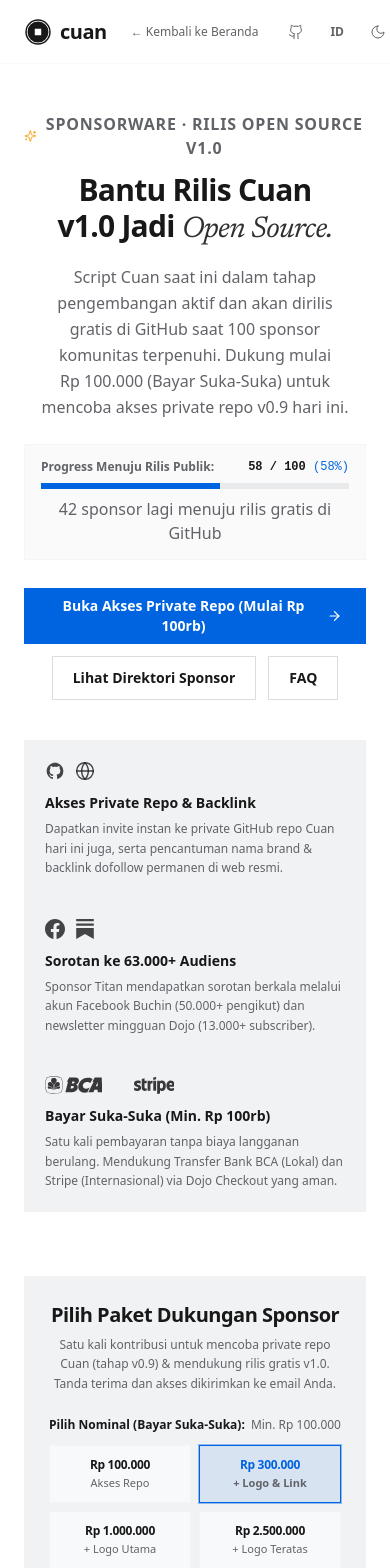
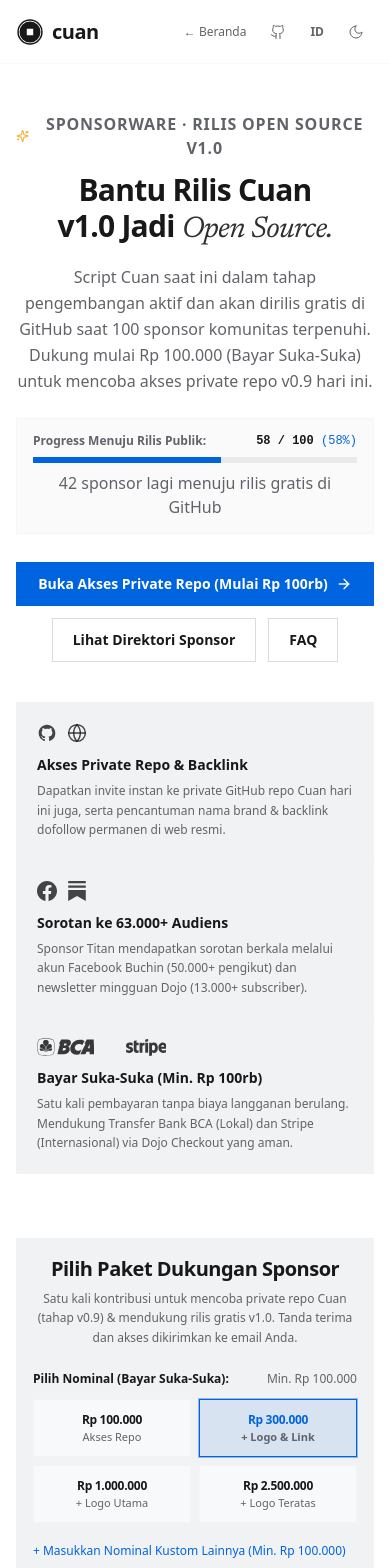
Before and after one commit to buchin/cuan-landing, a React (Vite) app: page /sponsor in a window 390 px wide. Shown: the top 1568 px of the page. Built offline with nearby package versions, Linux system fonts and the light colour scheme; no server answers.

Commit message:
fix(mobile): prevent horizontal overflow by compacting navbar, wrapping footer, and enforcing overflow-x-hidden

```diff
--- a/src/components/layout/Footer.tsx
+++ b/src/components/layout/Footer.tsx
@@ -11,8 +11,8 @@ export function Footer({ onOpenGithubModal, isSubPage = false }: FooterProps) {
   const { t } = useLanguage()
 
   return (
-    <footer className="mx-auto flex max-w-6xl flex-wrap items-center justify-between gap-4 border-t border-border/60 px-6 py-6 text-sm text-muted-foreground sm:px-8">
-      <p className="flex items-center gap-1.5">
+    <footer className="mx-auto flex max-w-6xl flex-wrap items-center justify-between gap-4 border-t border-border/60 px-4 sm:px-8 py-6 text-sm text-muted-foreground">
+      <p className="flex flex-wrap items-center gap-1.5 leading-relaxed">
         <span className="font-display tracking-tight font-bold text-foreground">
           cuan
         </span>
--- a/src/components/layout/Navbar.tsx
+++ b/src/components/layout/Navbar.tsx
@@ -19,10 +19,10 @@ export function Navbar({
   const { resolvedTheme, toggleTheme } = useTheme()
 
   return (
-    <header className="mx-auto flex h-16 max-w-6xl items-center justify-between gap-3 px-6 sm:px-8 border-b border-border/40">
+    <header className="mx-auto flex h-16 max-w-6xl items-center justify-between gap-2 px-4 sm:px-8 border-b border-border/40">
       <Link
         to="/"
-        className="inline-flex min-h-11 items-center gap-2 font-medium tracking-tight"
+        className="inline-flex min-h-11 items-center gap-2 font-medium tracking-tight shrink-0"
         aria-label="Cuan"
       >
         <CuanMark decorative className="h-7 w-7" />
@@ -33,7 +33,7 @@ export function Navbar({
 
       <nav
         aria-label={t('Website navigation')}
-        className="flex items-center gap-2 sm:gap-3.5"
+        className="flex items-center gap-1.5 sm:gap-3.5"
       >
         {!isSubPage ? (
           <>
@@ -65,9 +65,9 @@ export function Navbar({
         ) : (
           <Link
             to="/"
-            className="inline-flex min-h-9 items-center gap-1.5 px-3 text-xs sm:text-sm text-muted-foreground hover:text-foreground transition-colors whitespace-nowrap"
+            className="inline-flex min-h-9 items-center gap-1 px-2 text-xs sm:text-sm text-muted-foreground hover:text-foreground transition-colors whitespace-nowrap"
           >
-            <span>← {t('Kembali ke Beranda')}</span>
+            <span>← <span className="hidden sm:inline">{t('Kembali ke ')}</span>{t('Beranda')}</span>
           </Link>
         )}
 
--- a/src/features/sponsorship/SponsorPage.tsx
+++ b/src/features/sponsorship/SponsorPage.tsx
@@ -72,7 +72,7 @@ export function SponsorPage() {
   }
 
   return (
-    <div className="min-h-dvh bg-background text-foreground">
+    <div className="min-h-dvh bg-background text-foreground overflow-x-hidden w-full">
       {/* 1. Global Navigation */}
       <Navbar
         isSubPage
@@ -82,7 +82,7 @@ export function SponsorPage() {
       <main className="pb-24">
         {/* Return from Checkout Feedback Banner */}
         {isReturnFromCheckout && (
-          <div className="mx-auto max-w-4xl px-6 pt-6 sm:px-8">
+          <div className="mx-auto max-w-4xl px-4 pt-6 sm:px-8">
             <div className="rounded-2xl border border-emerald-500/30 bg-emerald-500/10 p-5 text-emerald-800 dark:text-emerald-300 flex items-start gap-3.5">
               <Sparkles className="h-5 w-5 shrink-0 mt-0.5 text-emerald-600 dark:text-emerald-400" />
               <div>
--- a/src/features/sponsorship/components/SponsorCheckoutForm.tsx
+++ b/src/features/sponsorship/components/SponsorCheckoutForm.tsx
@@ -77,9 +77,9 @@ export function SponsorCheckoutForm({
     <section
       ref={checkoutRef as any}
       id="checkout"
-      className="mx-auto max-w-2xl px-6 sm:px-8 mb-24 scroll-mt-20"
+      className="mx-auto max-w-2xl px-4 sm:px-8 mb-24 scroll-mt-20"
     >
-      <div className="rounded-2xl border border-border/70 bg-card p-6 sm:p-8 shadow-2xs space-y-6">
+      <div className="rounded-2xl border border-border/70 bg-card p-4 sm:p-8 shadow-2xs space-y-6">
         {/* Header */}
         <div className="space-y-1.5 text-center sm:text-left">
           <h2 className="font-display text-xl sm:text-2xl font-bold tracking-tight text-foreground">
@@ -125,7 +125,7 @@ export function SponsorCheckoutForm({
                     <span className="text-xs sm:text-sm font-semibold tracking-tight">
                       {p.label}
                     </span>
-                    <span className="text-[11px] text-muted-foreground mt-0.5 whitespace-nowrap">
+                    <span className="text-[11px] text-muted-foreground mt-0.5 leading-tight text-center">
                       {p.perk}
                     </span>
                   </button>
--- a/src/features/sponsorship/components/SponsorDirectory.tsx
+++ b/src/features/sponsorship/components/SponsorDirectory.tsx
@@ -45,7 +45,7 @@ export function SponsorDirectory({ sponsors, totalCount = 58 }: SponsorDirectory
   )
 
   return (
-    <section id="directory" className="mx-auto max-w-5xl px-6 sm:px-8 mb-24 scroll-mt-20">
+    <section id="directory" className="mx-auto max-w-5xl px-4 sm:px-8 mb-24 scroll-mt-20">
       {/* Section Header */}
       <div className="text-center max-w-2xl mx-auto mb-10 space-y-2">
         <div className="inline-flex items-center gap-2 rounded-full border border-border/60 bg-muted/40 px-3.5 py-1 text-xs font-semibold text-foreground/80">
--- a/src/features/sponsorship/components/SponsorFaq.tsx
+++ b/src/features/sponsorship/components/SponsorFaq.tsx
@@ -32,7 +32,7 @@ export function SponsorFaq() {
   ]
 
   return (
-    <section className="mx-auto max-w-3xl px-6 sm:px-8">
+    <section className="mx-auto max-w-3xl px-4 sm:px-8">
       <div className="text-center mb-8">
         <h2 className="font-display text-2xl font-bold tracking-tight text-foreground sm:text-3xl">
           {t('Pertanyaan yang Sering Diajukan')}
--- a/src/features/sponsorship/components/SponsorHero.tsx
+++ b/src/features/sponsorship/components/SponsorHero.tsx
@@ -27,7 +27,7 @@ export function SponsorHero({
   return (
     <>
       {/* Hero Section */}
-      <section className="mx-auto max-w-4xl px-6 pt-12 pb-10 text-center sm:px-8 sm:pt-16 sm:pb-12">
+      <section className="mx-auto max-w-4xl px-4 pt-12 pb-10 text-center sm:px-8 sm:pt-16 sm:pb-12">
         <div className="mb-3 text-2xs sm:text-xs font-semibold uppercase tracking-wider text-muted-foreground flex items-center justify-center gap-1.5">
           <Sparkles className="h-3.5 w-3.5 text-amber-500/80" />
           <span>{t('Sponsorware · Rilis Open Source v1.0')}</span>
@@ -69,7 +69,7 @@ export function SponsorHero({
           <button
             type="button"
             onClick={onScrollToCheckout}
-            className="action-primary min-h-11 px-6 text-sm font-semibold inline-flex items-center gap-2 cursor-pointer"
+            className="action-primary w-full sm:w-auto max-w-full min-h-11 px-5 text-sm font-semibold inline-flex items-center justify-center gap-2 cursor-pointer"
           >
             <span>{t('Buka Akses Private Repo (Mulai Rp 100rb)')}</span>
             <ArrowRight className="h-4 w-4" />
@@ -90,7 +90,7 @@ export function SponsorHero({
       </section>
 
       {/* Value Highlights (Apple Inset Grouped on Mobile, 3-Col Grid on Desktop) */}
-      <section className="mx-auto max-w-5xl px-6 sm:px-8 mb-16">
+      <section className="mx-auto max-w-5xl px-4 sm:px-8 mb-16">
         <div className="rounded-2xl border border-border/60 bg-card shadow-2xs divide-y divide-border/40 sm:divide-y-0 sm:grid sm:grid-cols-3 sm:gap-5 sm:bg-transparent sm:border-0 sm:shadow-none">
           {/* Highlight 1 */}
           <div className="p-5 sm:p-6 sm:rounded-2xl sm:border sm:border-border/60 sm:bg-card sm:shadow-2xs">
--- a/src/index.css
+++ b/src/index.css
@@ -138,12 +138,16 @@
 
 html {
   overscroll-behavior-y: auto;
+  overflow-x: hidden;
+  max-width: 100%;
 }
 
 body {
   margin: 0;
   min-width: 320px;
   min-height: 100vh;
+  max-width: 100%;
+  overflow-x: hidden;
   overscroll-behavior-y: auto;
   background-color: oklch(var(--background));
   color: oklch(var(--foreground));
```
